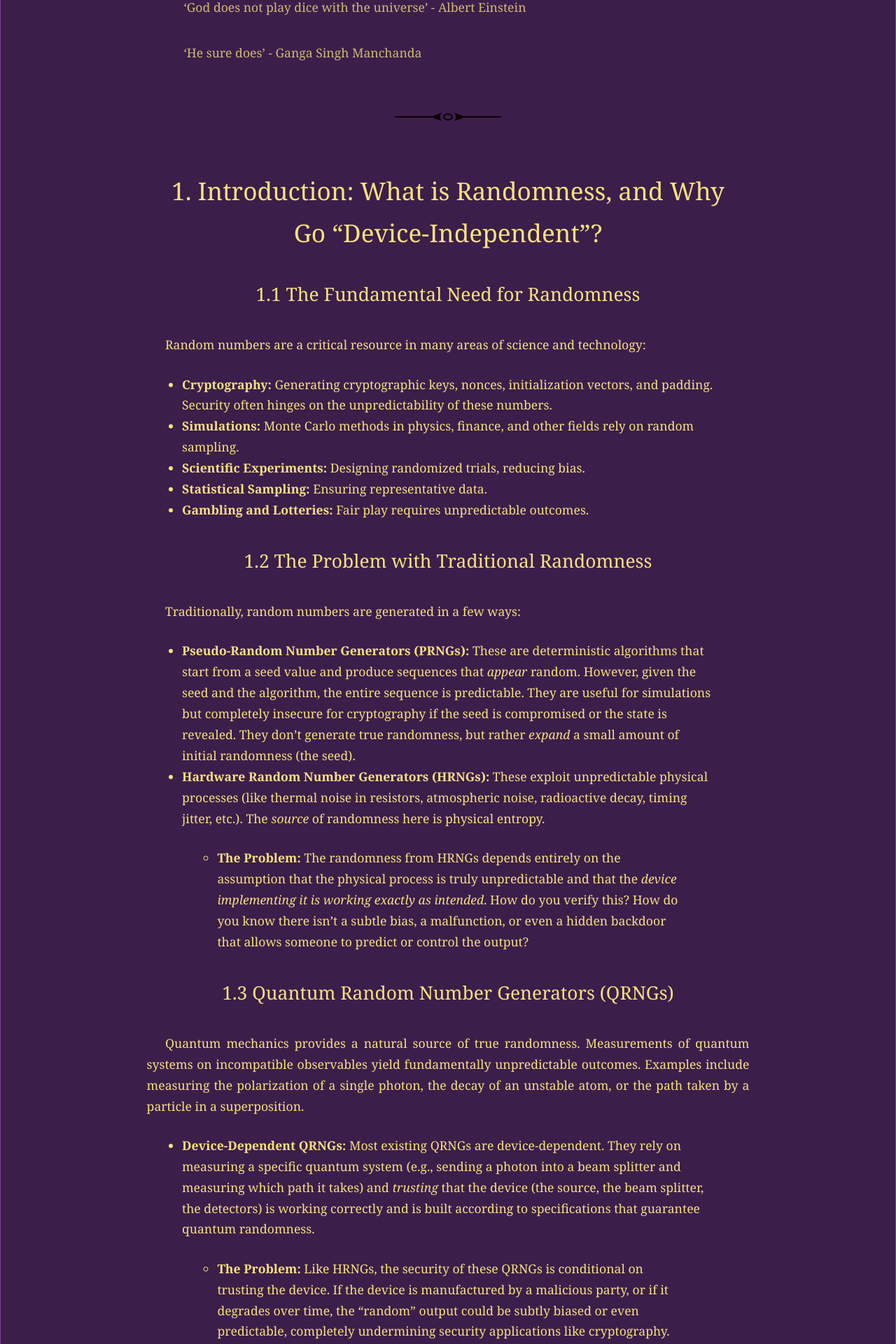
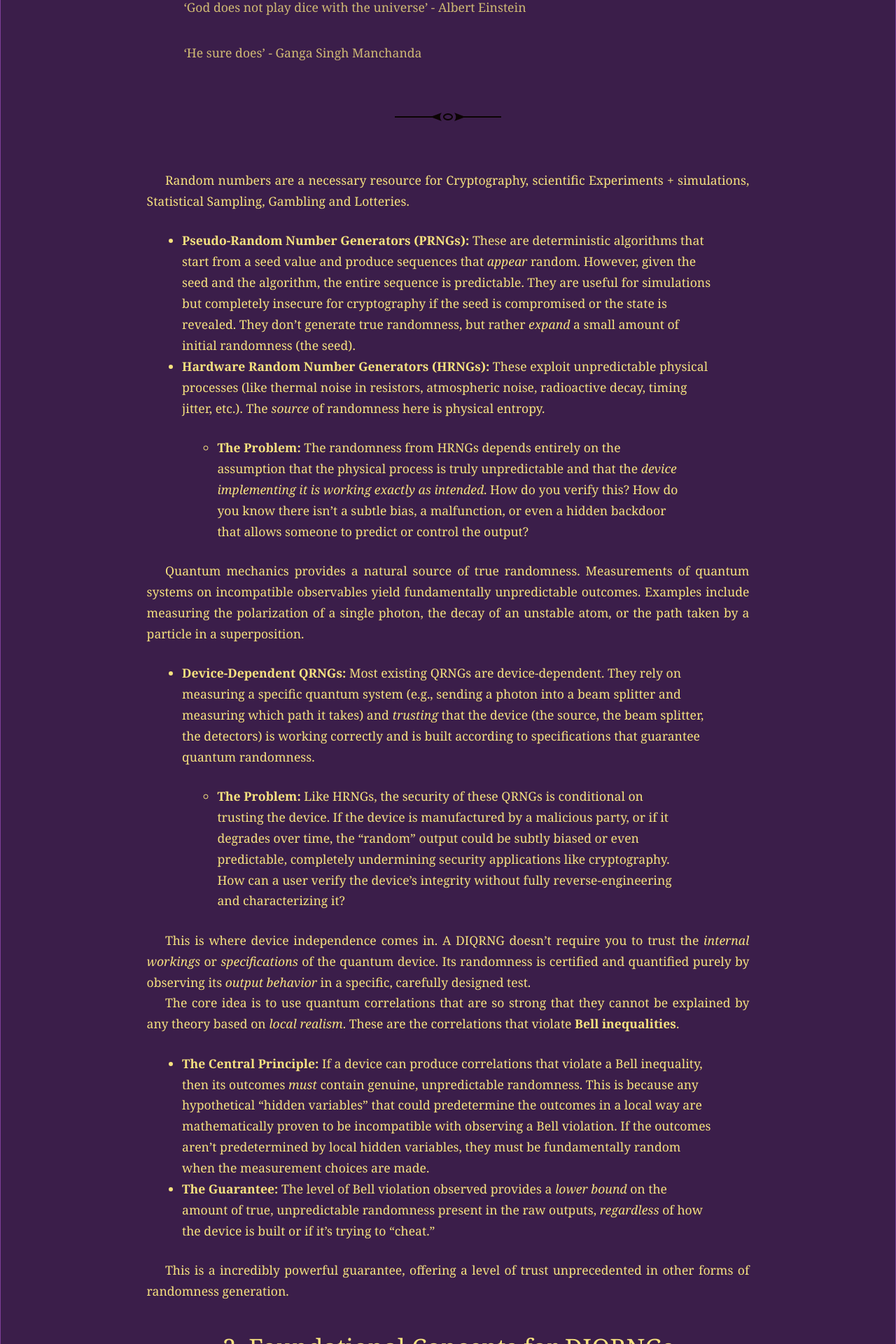
Before and after one commit to GangaSM/Meditations-on-Second-Philosophy, a Jekyll site: the page built from _posts/2025-06-16-randomness.md, in a window 1280 px wide. Shown: the part 957-2877 px from the top of the page at 70% size. Built offline with Jekyll 4.4.1, drawn with Linux system fonts in a browser that asks for light colours; some of the changed text lies outside the part shown.

Commit message:
Update 2025-06-16-randomness.md

```diff
--- a/_posts/2025-06-16-randomness.md
+++ b/_posts/2025-06-16-randomness.md
@@ -15,34 +15,16 @@ In this article we're going to think about randomness. Everyone has some sort of
 
 ---
 
-## 1. Introduction: What is Randomness, and Why Go "Device-Independent"?
-
-### 1.1 The Fundamental Need for Randomness
-
-Random numbers are a critical resource in many areas of science and technology:
-
-*   **Cryptography:** Generating cryptographic keys, nonces, initialization vectors, and padding. Security often hinges on the unpredictability of these numbers.
-*   **Simulations:** Monte Carlo methods in physics, finance, and other fields rely on random sampling.
-*   **Scientific Experiments:** Designing randomized trials, reducing bias.
-*   **Statistical Sampling:** Ensuring representative data.
-*   **Gambling and Lotteries:** Fair play requires unpredictable outcomes.
-
-### 1.2 The Problem with Traditional Randomness
-
-Traditionally, random numbers are generated in a few ways:
+Random numbers are a necessary resource for Cryptography, scientific Experiments + simulations, Statistical Sampling, Gambling and Lotteries.
 
 *   **Pseudo-Random Number Generators (PRNGs):** These are deterministic algorithms that start from a seed value and produce sequences that *appear* random. However, given the seed and the algorithm, the entire sequence is predictable. They are useful for simulations but completely insecure for cryptography if the seed is compromised or the state is revealed. They don't generate true randomness, but rather *expand* a small amount of initial randomness (the seed).
 *   **Hardware Random Number Generators (HRNGs):** These exploit unpredictable physical processes (like thermal noise in resistors, atmospheric noise, radioactive decay, timing jitter, etc.). The *source* of randomness here is physical entropy.
     *   **The Problem:** The randomness from HRNGs depends entirely on the assumption that the physical process is truly unpredictable and that the *device implementing it is working exactly as intended*. How do you verify this? How do you know there isn't a subtle bias, a malfunction, or even a hidden backdoor that allows someone to predict or control the output?
 
-### 1.3 Quantum Random Number Generators (QRNGs)
-
 Quantum mechanics provides a natural source of true randomness. Measurements of quantum systems on incompatible observables yield fundamentally unpredictable outcomes. Examples include measuring the polarization of a single photon, the decay of an unstable atom, or the path taken by a particle in a superposition.
 
 *   **Device-Dependent QRNGs:** Most existing QRNGs are device-dependent. They rely on measuring a specific quantum system (e.g., sending a photon into a beam splitter and measuring which path it takes) and *trusting* that the device (the source, the beam splitter, the detectors) is working correctly and is built according to specifications that guarantee quantum randomness.
     *   **The Problem:** Like HRNGs, the security of these QRNGs is conditional on trusting the device. If the device is manufactured by a malicious party, or if it degrades over time, the "random" output could be subtly biased or even predictable, completely undermining security applications like cryptography. How can a user verify the device's integrity without fully reverse-engineering and characterizing it?
-
-### 1.4 The Promise of Device-Independent QRNGs (DIQRNGs)
 
 This is where device independence comes in. A DIQRNG doesn't require you to trust the *internal workings* or *specifications* of the quantum device. Its randomness is certified and quantified purely by observing its *output behavior* in a specific, carefully designed test.
 
@@ -61,9 +43,9 @@ To understand DIQRNGs in excruciating detail, we need to revisit some fundamenta
 
 *   **True Randomness (Strong Randomness):** A sequence where each bit is independent and uniformly distributed (each bit is 0 or 1 with probability 1/2, independent of all other bits). This is the ideal for applications like cryptography.
 *   **Weak Randomness:** A sequence that is unpredictable to some degree, but might be biased or correlated. For example, bits that are 1 with probability 0.6, or where consecutive bits have some dependency.
-*   **Min-Entropy:** A rigorous mathematical measure of the *worst-case* unpredictability of a random source. For a random variable $X$, the min-entropy is $H_{\min}(X) = -\log_2(\max_x P(X=x))$, where $\max_x P(X=x)$ is the highest probability of any specific outcome $x$.
-    *   A source with $k$ bits of perfect randomness has $H_{\min} = k$.
-    *   A source with $n$ bits where the most likely $n$-bit string has probability $2^{-m}$ has $H_{\min} = m$. We say it contains $m$ bits of *guaranteed* randomness. $m \le n$. A DIQRNG uses the Bell violation to lower-bound $m$ for the raw outcomes.
+*   **Min-Entropy:** A rigorous mathematical measure of the *worst-case* unpredictability of a random source. For a random variable \[X\], the min-entropy is \[H_{\min}(X) = -\log_2(\max_x P(X=x))\], where \[\max_x P(X=x)\] is the highest probability of any specific outcome \[x\].
+    *   A source with \[k\] bits of perfect randomness has $H_{\min} = k$.
+    *   A source with \[n\] bits where the most likely \[n\]-bit string has probability \[2^{-m}\] has \[H_{\min} = m\]. We say it contains $m$ bits of *guaranteed* randomness. $m \le n$. A DIQRNG uses the Bell violation to lower-bound $m$ for the raw outcomes.
 
 ### 2.2 Entanglement
 
```
